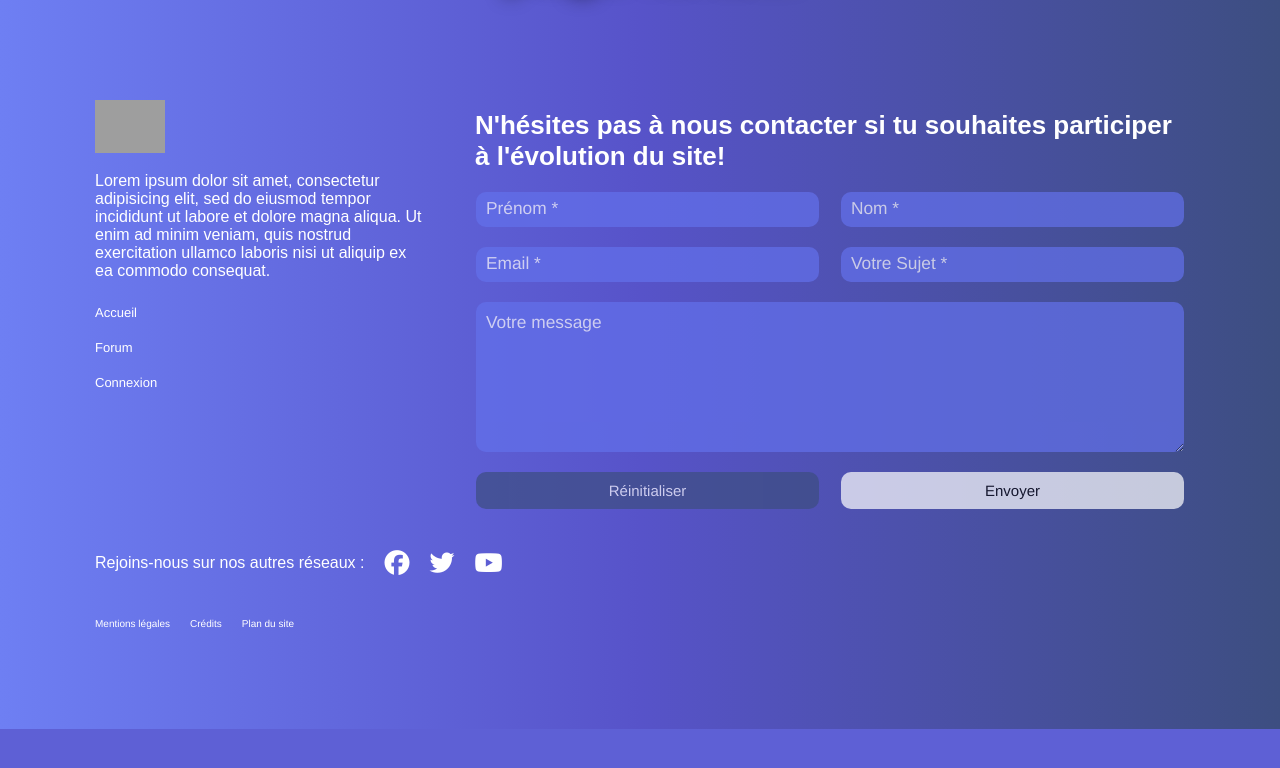
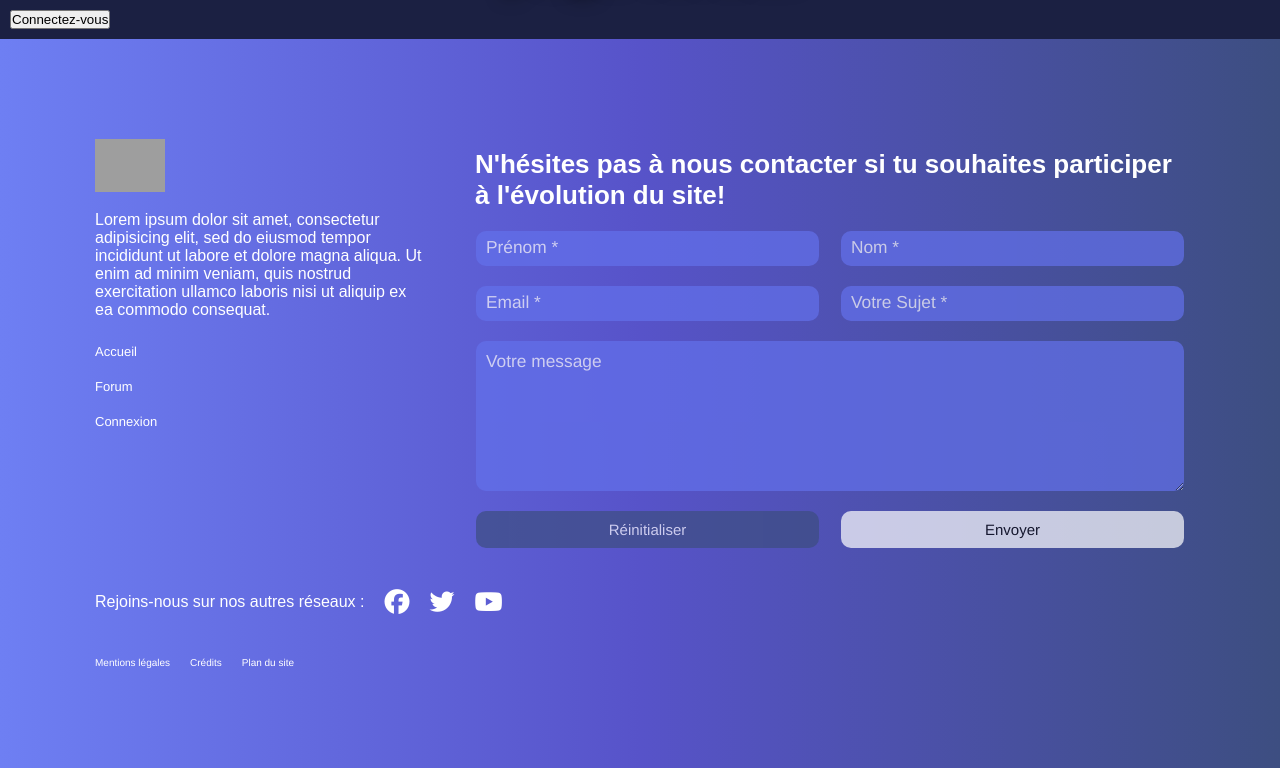
Before and after one commit to max05/forum_dc, a PHP site: page /page-message.php?id=1 in a window 1280 px wide. Shown: the part 87-855 px from the top of the page. Before the commit the page ends 816 px from the top, so only its background shows below. Run offline with PHP 8.4, Linux system fonts and the light colour scheme; data that the repository does not hold is empty; some libraries are stand-ins or nearby versions; grey boxes are pictures that could not be loaded.

Commit message:
modified page-message and page-thread

```diff
--- a/page-message.php
+++ b/page-message.php
@@ -40,7 +40,18 @@ require 'bdd.php';
 
        }
        $query->closeCursor();
+
+       if($_SESSION == true) {
+           ?>
+           <button type="button" class="btn btn-primary">Poster</button>
+    <?php
+       } else { ?>
+       <a href="page-connexion.php"><button type="button" class="btn btn-primary">Connectez-vous</button></a>
+    <?php
+       }
     ?>
+
+
 
 
 
--- a/page-thread.php
+++ b/page-thread.php
@@ -38,6 +38,7 @@ require 'bdd.php';
          echo '</a>';
        }
        $query->closeCursor();
+
     ?>
 
 
```
